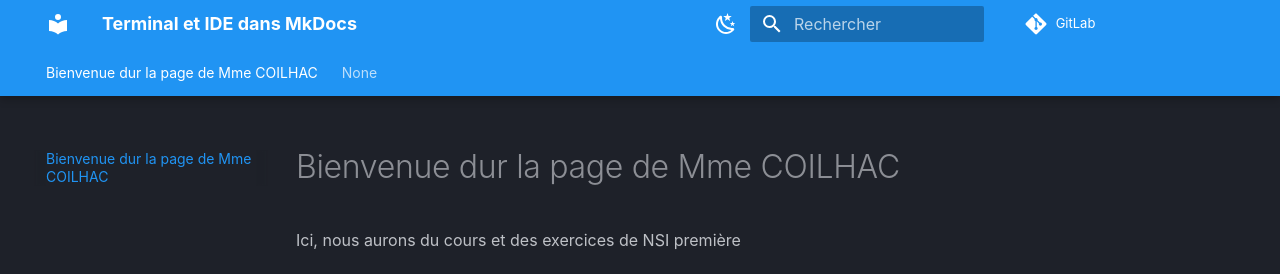
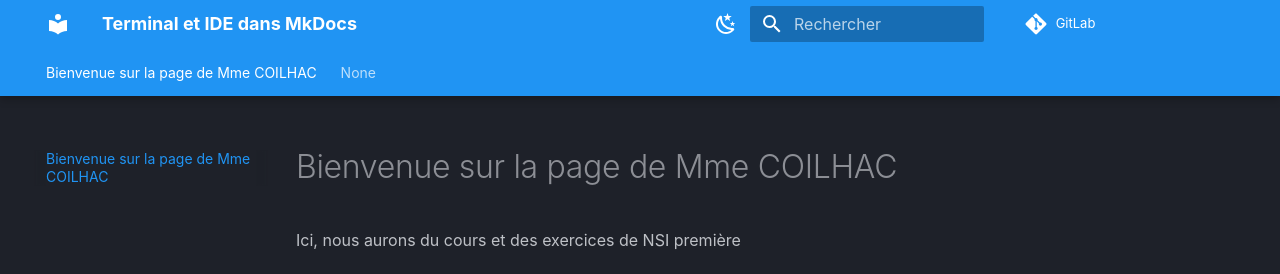
Before and after one commit to lilabidi/nsi-lil, an MkDocs documentation site: the page built from docs/index.md, in a window 1280 px wide. Shown: the top 274 px of the page. Built offline with MkDocs 1.6.1 and Material for MkDocs 9.7.7, drawn with Linux system fonts in a browser that asks for light colours; comment, search, counter and statistics services are not loaded.

Commit message:
Update docs/index.md

```diff
--- a/docs/index.md
+++ b/docs/index.md
@@ -1,3 +1,3 @@
-# Bienvenue dur la page de Mme COILHAC
+# Bienvenue sur la page de Mme COILHAC
 
 Ici, nous aurons du cours et des exercices de NSI première
```
